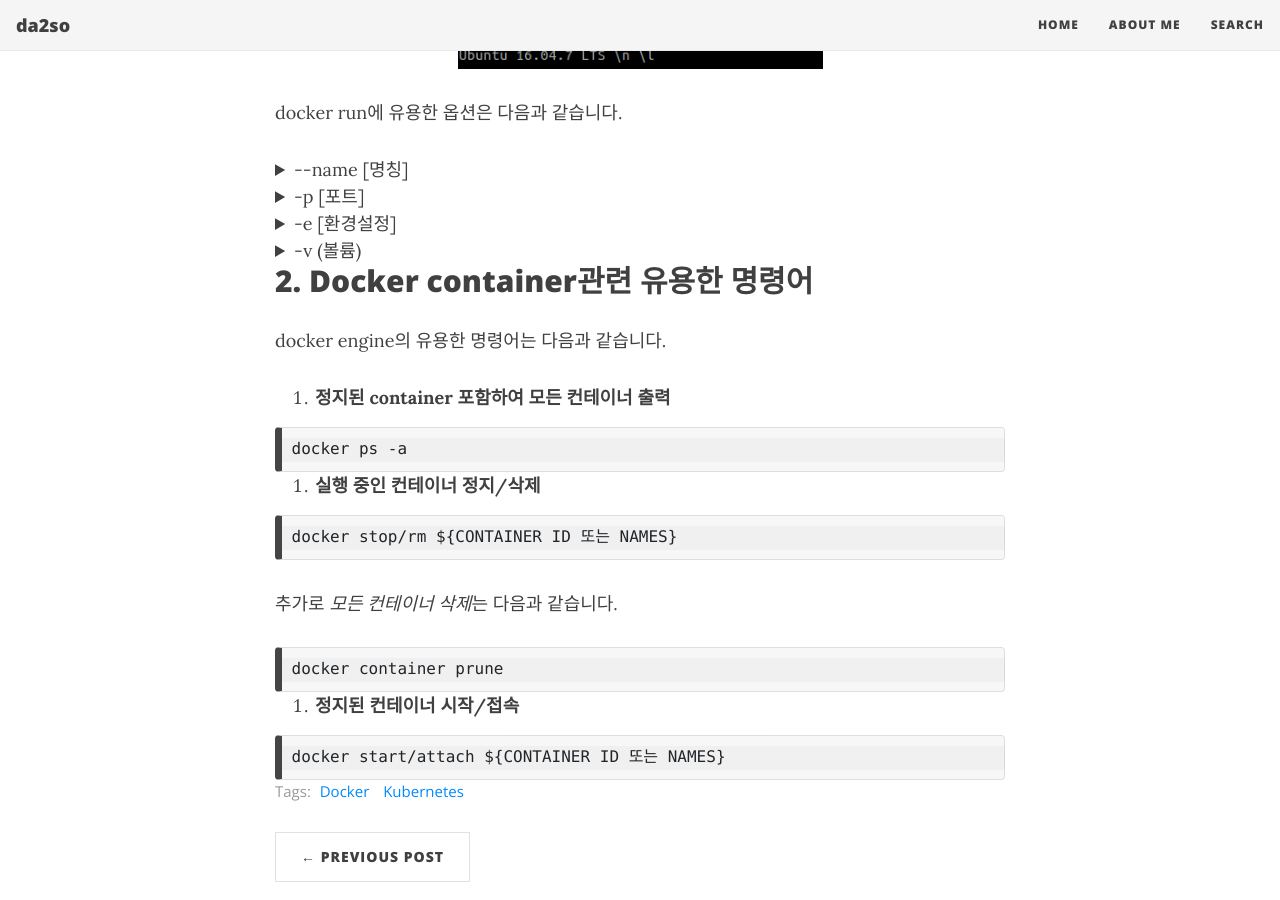
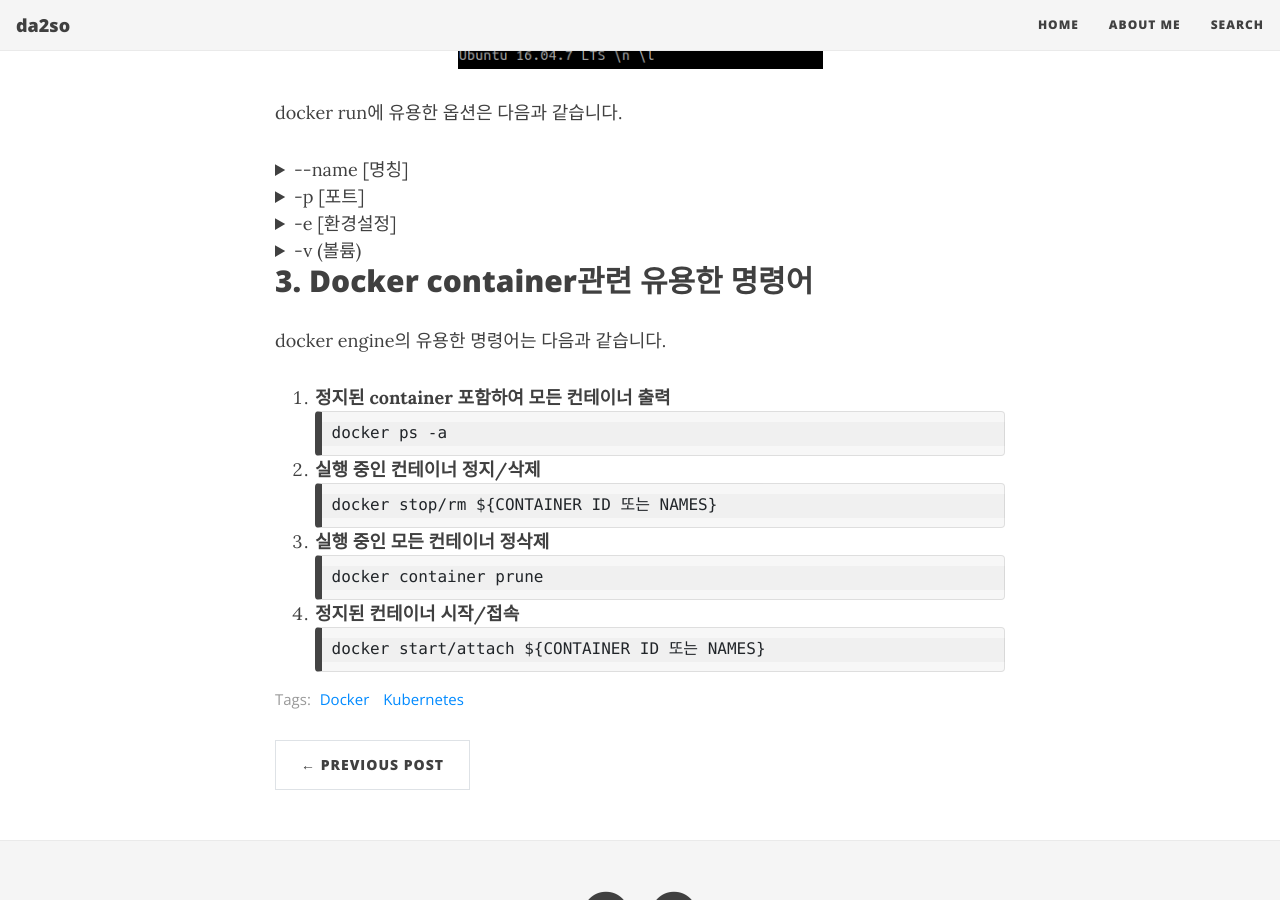
Before and after one commit to da2so/da2so.github.io, a Jekyll site: the page built from _posts/2022-01-06-Docker_Kubernetes2.md, in a window 1280 px wide and 900 px high, scrolled down 2289 px. Built offline with Jekyll 4.4.1, drawn with Linux system fonts in a browser that asks for light colours; nearby versions of some CDN libraries.

Commit message:
Update files

````diff
--- a/_posts/2022-01-06-Docker_Kubernetes2.md
+++ b/_posts/2022-01-06-Docker_Kubernetes2.md
@@ -120,30 +120,28 @@ docker run -i -t -v /home/wordpress_db:/var/lib/mysql mysql:5.7
 </div>
 </details>
 
-## 2. Docker container관련 유용한 명령어
+
+## 3. Docker container관련 유용한 명령어
 
 
 docker engine의 유용한 명령어는 다음과 같습니다.
 
 1. **정지된 container 포함하여 모든 컨테이너 출력**
-
 ```
 docker ps -a
 ```
 
 2. **실행 중인 컨테이너 정지/삭제**
-
 ```
 docker stop/rm ${CONTAINER ID 또는 NAMES}
 ```
-추가로 *모든 컨테이너 삭제*는 다음과 같습니다.
 
+3. **실행 중인 모든 컨테이너 정삭제**
 ```
 docker container prune
 ```
 
 3. **정지된 컨테이너 시작/접속**
-
 ```
 docker start/attach ${CONTAINER ID 또는 NAMES}
 ```
````
Also changed, not shown: assets/post_img/2022-01-07-Docker_Kubernetes3/1.png (added), assets/post_img/2022-01-07-Docker_Kubernetes3/2.png (added), assets/post_img/2022-01-07-Docker_Kubernetes3/3.png (added).
